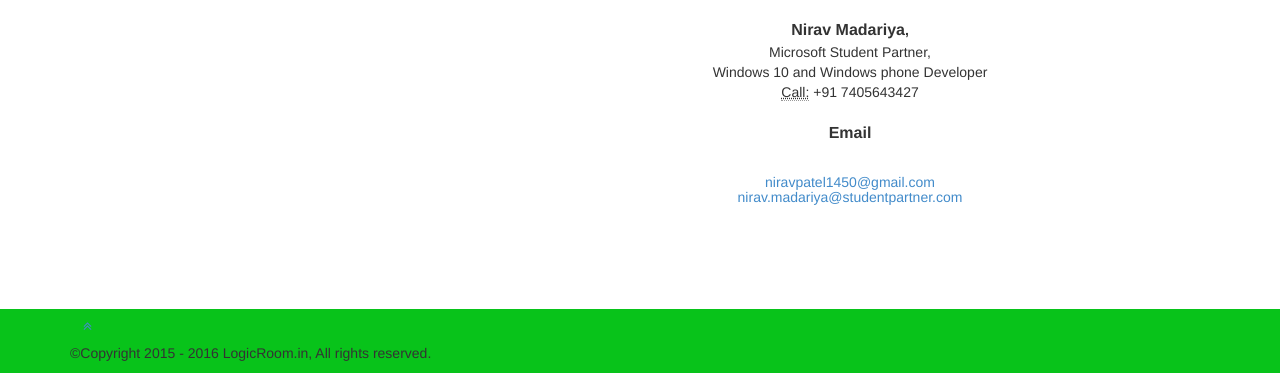
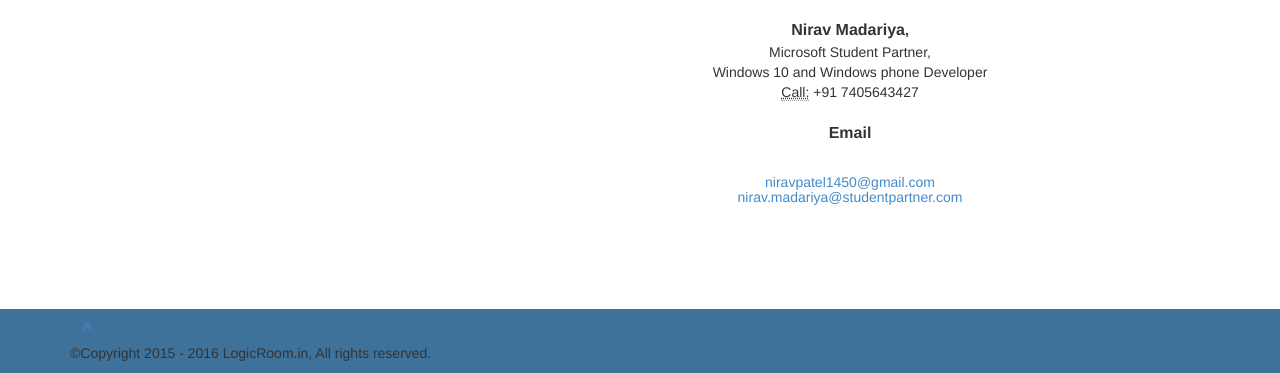
Before and after one commit to NiravMadariya-zz/LogicRoom1.0, a PHP site: page /index.php in a window 1280 px wide. Shown: the part 845-1218 px from the top of the page. Run offline with PHP 8.4, Linux system fonts and the light colour scheme; some libraries are stand-ins or nearby versions.

Commit message:
Update default.css

```diff
--- a/color/default.css
+++ b/color/default.css
@@ -29,7 +29,7 @@ form#contact-form input:focus,form#contact-form select:focus,form#contact-form t
 }
 
 footer {
-    background-color: #08c31a;
+    background-color: #3f729b;
 }
 
 .btn-skin {
```
